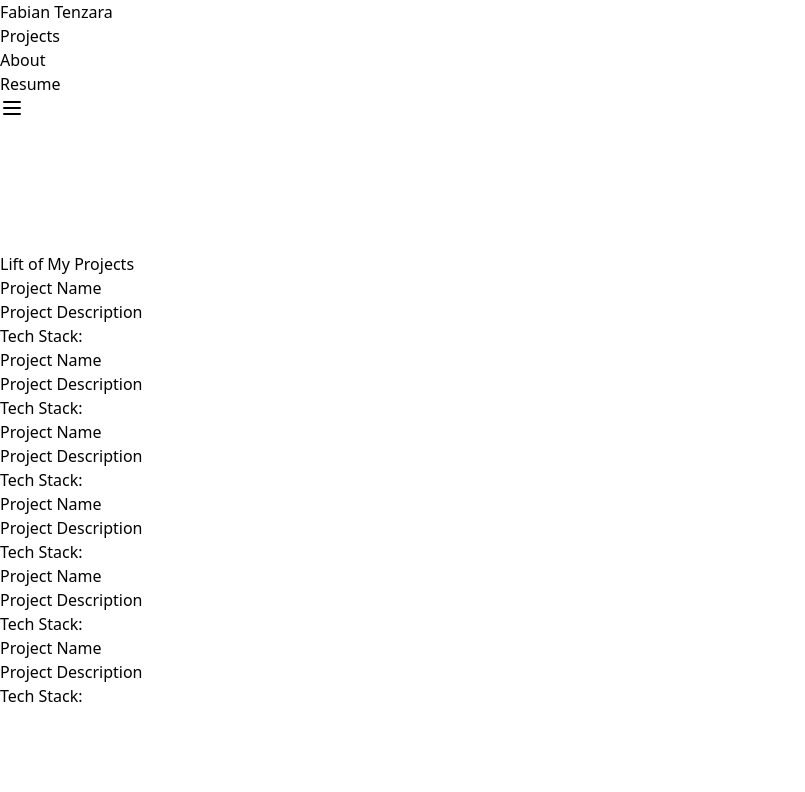
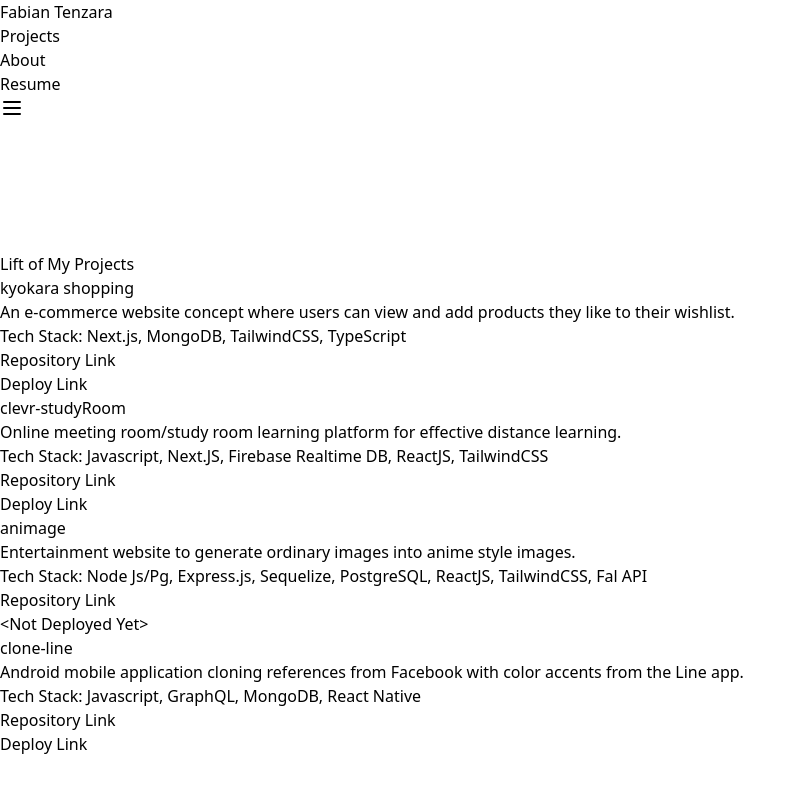
Before and after one commit to tzrfabian/tzrfabian-profile, a Next.js app: page /projects in a window 1280 px wide. Shown: the top 792 px of the page, without its empty margins (0-805 px from the left). Built offline with nearby package versions, Linux system fonts and the light colour scheme.

Commit message:
refac: adjusting projects page & add data.json

```diff
--- a/src/app/page.js
+++ b/src/app/page.js
@@ -36,7 +36,7 @@ export default function Home() {
       <ul className="flex flex-row gap-2 mt-2 mb-4 lg:mb-0 lg:mt-0 lg:flex-row lg:items-center lg:gap-6">
         <li>
           <Link href="https://github.com/tzrfabian" target="_blank" rel="noopener noreferrer" className="flex items-center text-center">
-            <div className="flex items-center p-2.5 font-semibold text-sm text-gray-200 border border-white rounded-md hover:text-cyan-600 hover:bg-black hover:border-cyan-800 duration-200">
+            <div className="flex items-center p-2.5 font-semibold text-sm text-gray-200 border border-white rounded-md hover:text-cyan-600 hover:bg-black hover:border-cyan-800 hover:translate-y-1 duration-200">
               <svg className="mr-2" xmlns="http://www.w3.org/2000/svg" width="16" height="16" fill="#ffffff" viewBox="0 0 16 16">
                 <path d="M8 0C3.58 0 0 3.58 0 8c0 3.54 2.29 6.53 5.47 7.59.4.07.55-.17.55-.38 0-.19-.01-.82-.01-1.49-2.01.37-2.53-.49-2.69-.94-.09-.23-.48-.94-.82-1.13-.28-.15-.68-.52-.01-.53.63-.01 1.08.58 1.23.82.72 1.21 1.87.87 2.33.66.07-.52.28-.87.51-1.07-1.78-.2-3.64-.89-3.64-3.95 0-.87.31-1.59.82-2.15-.08-.2-.36-1.02.08-2.12 0 0 .67-.21 2.2.82.64-.18 1.32-.27 2-.27s1.36.09 2 .27c1.53-1.04 2.2-.82 2.2-.82.44 1.1.16 1.92.08 2.12.51.56.82 1.27.82 2.15 0 3.07-1.87 3.75-3.65 3.95.29.25.54.73.54 1.48 0 1.07-.01 1.93-.01 2.2 0 .21.15.46.55.38A8.01 8.01 0 0 0 16 8c0-4.42-3.58-8-8-8"/>
               </svg>
@@ -46,7 +46,7 @@ export default function Home() {
         </li>
         <li>
           <Link href="https://www.linkedin.com/in/fabiantenzara/" target="_blank" rel="noopener noreferrer" className="flex items-center">
-          <div className="flex items-center p-2.5 font-semibold text-sm text-gray-200 border border-white rounded-md hover:text-cyan-600 hover:bg-black hover:border-cyan-800 duration-200">
+          <div className="flex items-center p-2.5 font-semibold text-sm text-gray-200 border border-white rounded-md hover:text-cyan-600 hover:bg-black hover:border-cyan-800 hover:translate-y-1 duration-200">
             <svg className="mr-2" xmlns="http://www.w3.org/2000/svg" width="16" height="16" fill="#2574f5" viewBox="0 0 16 16">
               <path d="M0 1.146C0 .513.526 0 1.175 0h13.65C15.474 0 16 .513 16 1.146v13.708c0 .633-.526 1.146-1.175 1.146H1.175C.526 16 0 15.487 0 14.854zm4.943 12.248V6.169H2.542v7.225zm-1.2-8.212c.837 0 1.358-.554 1.358-1.248-.015-.709-.52-1.248-1.342-1.248S2.4 3.226 2.4 3.934c0 .694.521 1.248 1.327 1.248zm4.908 8.212V9.359c0-.216.016-.432.08-.586.173-.431.568-.878 1.232-.878.869 0 1.216.662 1.216 1.634v3.865h2.401V9.25c0-2.22-1.184-3.252-2.764-3.252-1.274 0-1.845.7-2.165 1.193v.025h-.016l.016-.025V6.169h-2.4c.03.678 0 7.225 0 7.225z"/>
             </svg>
@@ -56,7 +56,7 @@ export default function Home() {
         </li>
         <li>
           <Link href="mailto:fabiantenzara@gmail.com" className="flex items-center">
-          <div className="flex items-center p-2.5 font-semibold text-sm text-gray-200 border border-white rounded-md hover:text-cyan-600 hover:bg-black hover:border-cyan-800 duration-200">
+          <div className="flex items-center p-2.5 font-semibold text-sm text-gray-200 border border-white rounded-md hover:text-cyan-600 hover:bg-black hover:border-cyan-800 hover:translate-y-1 duration-200">
             <svg className="mr-2" xmlns="http://www.w3.org/2000/svg" width="1.33em" height="1em" viewBox="0 0 256 193"><path fill="#4285f4" d="M58.182 192.05V93.14L27.507 65.077L0 49.504v125.091c0 9.658 7.825 17.455 17.455 17.455z"/><path fill="#34a853" d="M197.818 192.05h40.727c9.659 0 17.455-7.826 17.455-17.455V49.505l-31.156 17.837l-27.026 25.798z"/><path fill="#ea4335" d="m58.182 93.14l-4.174-38.647l4.174-36.989L128 69.868l69.818-52.364l4.669 34.992l-4.669 40.644L128 145.504z"/><path fill="#fbbc04" d="M197.818 17.504V93.14L256 49.504V26.231c0-21.585-24.64-33.89-41.89-20.945z"/><path fill="#c5221f" d="m0 49.504l26.759 20.07L58.182 93.14V17.504L41.89 5.286C24.61-7.66 0 4.646 0 26.23z"/>
             </svg>
             {"E-Mail"}
--- a/src/app/projects/page.jsx
+++ b/src/app/projects/page.jsx
@@ -1,22 +1,23 @@
 'use client'
 import ProjectCard from '@/components/ProjectCard'
-import React from 'react'
+import data from '@/data/data.json'
 
 export default function Projects() {
+  const projects = data.projects;
+
+  console.log(projects);
   return (
-      <div className='mt-16 rounded-md px-4 py-8'>
+      <div className='mt-3 rounded-md px-4 py-8'>
         <div className='max-md:text-center flex justify-center items-center'>
           <h2 className="md:text-4xl text-slate-100 text-xl font-bold md:!leading-[50px] mb-2 text-center">
             Lift of My Projects
           </h2>
         </div>
         <div className='items-center max-w-2xl mx-auto'>
-          <ProjectCard />
-          <ProjectCard />
-          <ProjectCard />
-          <ProjectCard />
-          <ProjectCard />
-          <ProjectCard />
+          {projects.map((project) => {
+            return <ProjectCard key={project.id} project={project}/>
+          })}
+
       </div>
     </div>
   )
--- a/src/components/ProjectCard.jsx
+++ b/src/components/ProjectCard.jsx
@@ -1,12 +1,29 @@
 'use client'
+import Link from 'next/link'
 import React from 'react'
 
-export default function ProjectCard() {
+export default function ProjectCard( {project} ) {
   return (
-    <div className='border border-white rounded-lg my-3 p-3 bg-gray-800 bg-opacity-80'>
-      <h2 className='text-xl font-semibold text-white'>Project Name</h2>
-      <p className='text-gray-200'>Project Description</p>
-      <p className='text-gray-200 text-sm'>Tech Stack: </p>
+    <div className='border border-white rounded-lg my-5 p-3 bg-gray-800 bg-opacity-80 hover:translate-x-3 transition-all duration-300'>
+      <h2 className='text-2xl font-bold text-white'>{project.name}</h2>
+      <p className='text-gray-200'>
+        {project.description || 'No description available'}
+      </p>
+      <p className='text-gray-200 mb-2'>
+        <span className='font-semibold'>Tech Stack: </span>
+        {project.techStack.join(', ')}
+      </p>
+      <Link href={project.repository}>
+        <p className='text-gray-200 font-semibold hover:underline hover:text-cyan-600'>Repository Link</p>
+      </Link>
+
+      {project.deployLink ? (
+        <Link href={project.deployLink}>
+          <p className='text-gray-200 font-semibold hover:underline hover:text-cyan-600'>Deploy Link</p>
+        </Link>
+      ) : (
+        <p className='text-gray-200 text-opacity-50'>{"<Not Deployed Yet>"}</p>
+      )}
     </div>
   )
 }
```
